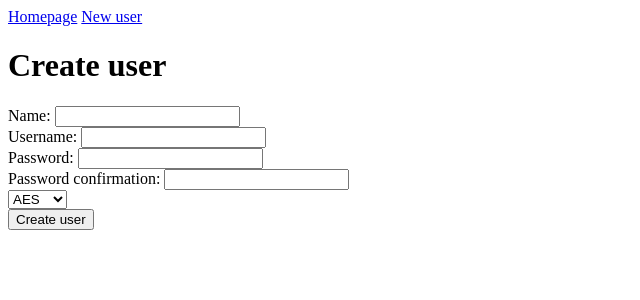
After one commit to ls1955/yapp, a Flask app: template yapp/templates/user/create.html in a window 1280 px wide. The commit adds this page. Shown: the top 300 px of the page, without its empty margins (0-640 px from the left). Run offline with Flask 3, Linux system fonts and the light colour scheme; the template is opened without the code that fills it, so the values that code supplies are empty.

Commit message:
Include `user.create` route
This commit also:
* Include `templates/user/create.html` form.
* Include `user.create` route in `base.html`.

```diff
--- a/yapp/templates/base.html
+++ b/yapp/templates/base.html
@@ -16,6 +16,7 @@
 <body>
   <nav>
     <a href="{{ url_for('index') }}">Homepage</a>
+    <a href="{{ url_for('user.create') }}">New user</a>
   </nav>
 
   <main>
--- /dev/null
+++ b/yapp/templates/user/create.html
@@ -0,0 +1,49 @@
+{% extends "base.html" %}
+
+{% block content %}
+  <h1>Create user</h1>
+
+  <form method="post">
+    <div class="field">
+        <label for="name">
+            Name:
+            <input type="text" name="name" value="{{ request.form['name'] }}" required>
+        </label>
+    </div>
+
+    <div class="field">
+      <label for="username">
+        Username:
+        <input type="text" name="username" value="{{ request.form['username'] }}" required>
+      </label>
+    </div>
+
+    <div class="field">
+      <label for="password">
+        Password:
+        <input type="password" name="password" value="{{ request.form['password'] }}" required>
+      </label>
+    </div>
+
+    <div class="field">
+      <label for="password_confirmation">
+        Password confirmation:
+        <input
+          type="password"
+          name="password_confirmation"
+          value="{{ request.form['password_confirmation'] }}"
+          required>
+      </label>
+    </div>
+
+    <div class="field">
+        <select name="encrypt_option" required>
+            <option value="aes" selected>AES</option>
+            <option value="des">DES</option>
+            <option value="rsa">RASA</option>
+        </select>
+    </div>
+
+    <button type="submit">Create user</button>
+  </form>
+{% endblock %}
```
Also changed, not shown: yapp/user.py (+23 -0 lines).
